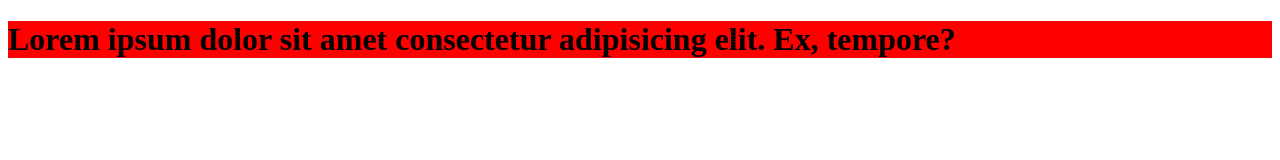
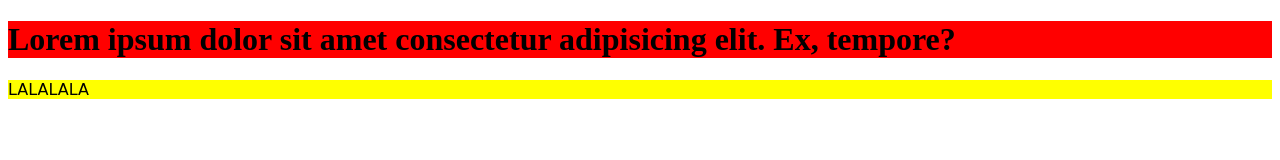
Before and after one commit to Faraz2212/projectt, a plain HTML site: page index.html in a window 1280 px wide. Drawn offline with Linux system fonts and the light colour scheme.

Commit message:
updated code

```diff
--- a/index.html
+++ b/index.html
@@ -8,5 +8,6 @@
 </head>
 <body>
     <h1>Lorem ipsum dolor sit amet consectetur adipisicing elit. Ex, tempore?</h1>
+    <p>LALALALA</p>
 </body>
 </html>
--- a/style.css
+++ b/style.css
@@ -1,3 +1,7 @@
 h1 {
     background-color: red;
 }
+p {
+    background-color: yellow;
+    font-family: cursive;
+}
```
